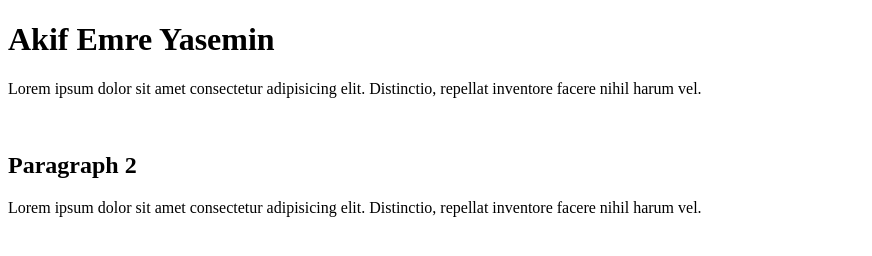
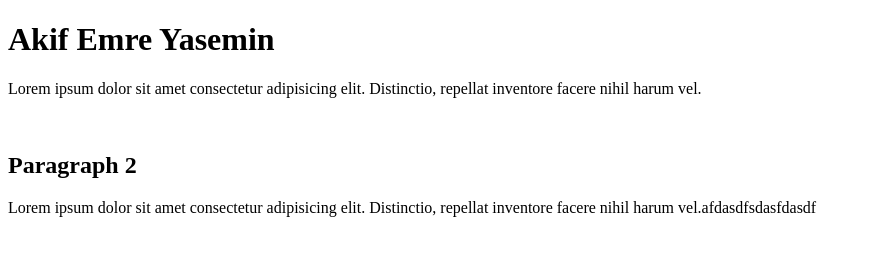
Before and after one commit to emrebey27/emrebey27.github.io, a plain HTML site: page index.html in a window 1280 px wide. Shown: the whole page, without its empty margins (0-872 px from the left). Drawn offline with Linux system fonts and the light colour scheme.

Commit message:
paragraf değişikliği yapıldı

```diff
--- a/index.html
+++ b/index.html
@@ -16,7 +16,7 @@
     <h2>Paragraph 2</h2>
     <p>
       Lorem ipsum dolor sit amet consectetur adipisicing elit. Distinctio,
-      repellat inventore facere nihil harum vel.
+      repellat inventore facere nihil harum vel.afdasdfsdasfdasdf
     </p>
   </body>
 </html>
```
